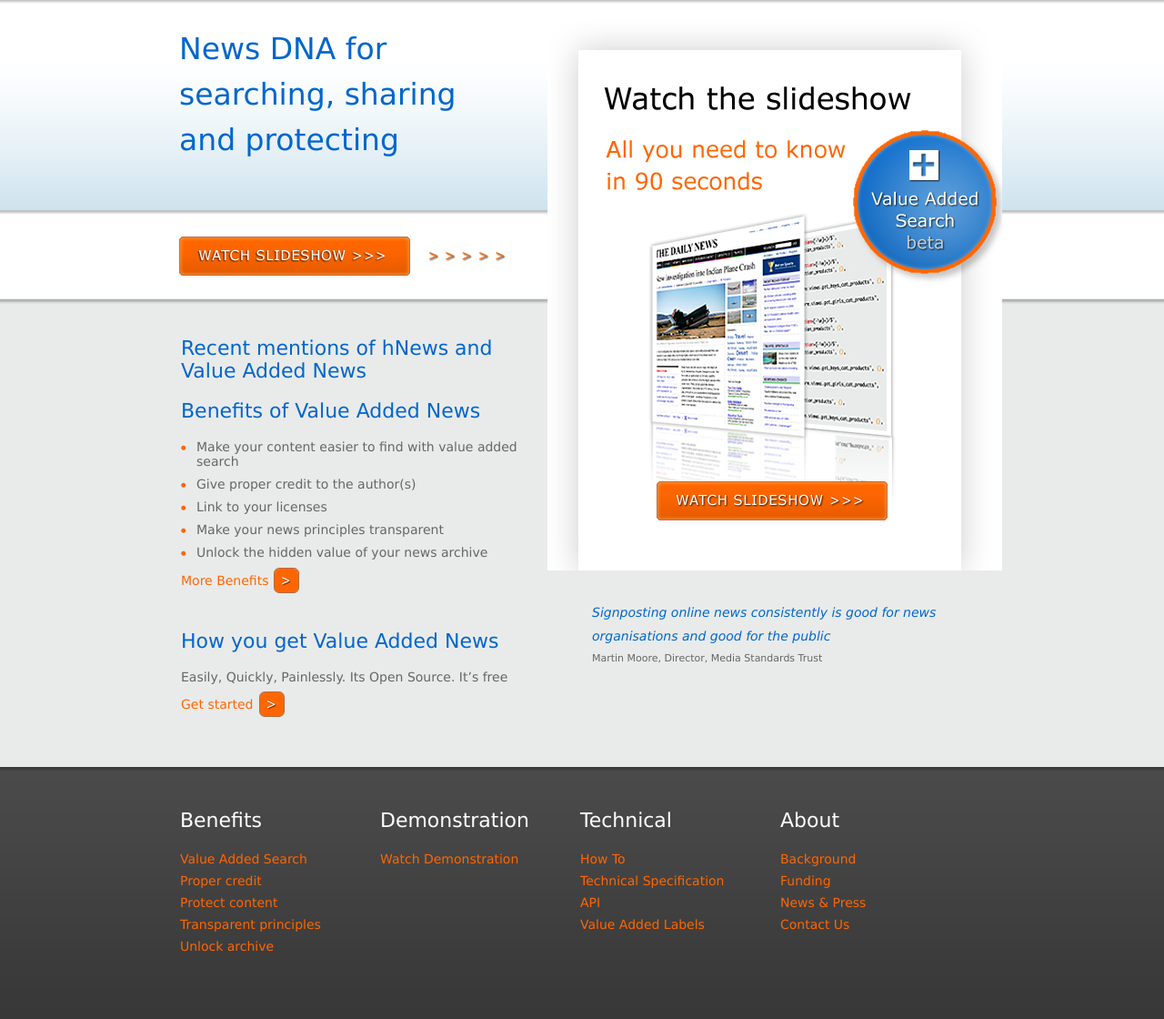
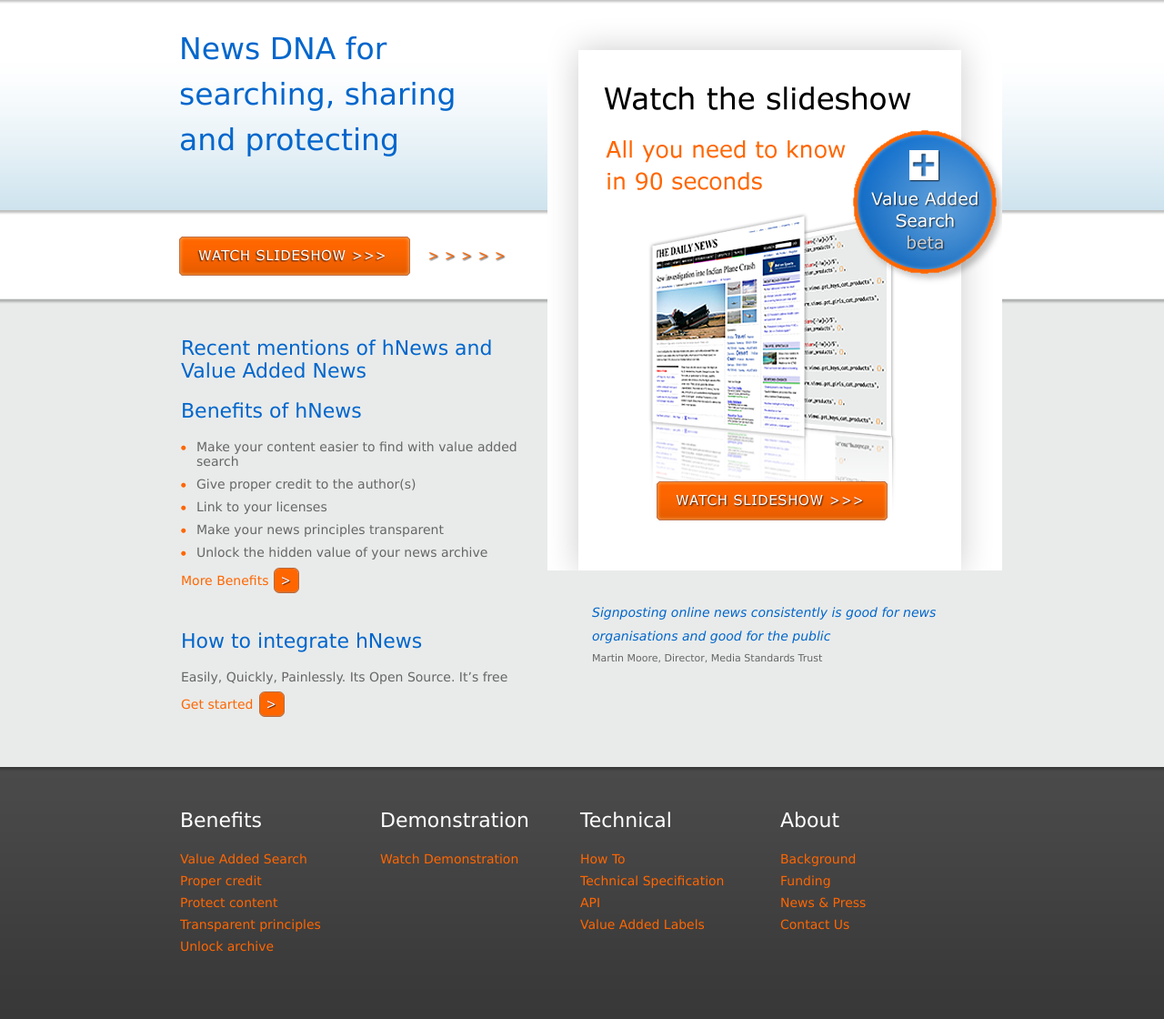
Before and after one commit to markng/valueaddednews, a Django app: template templates/index.html in a window 1280 px wide. Shown: the part 149-1269 px from the top of the page at 91% size. Run offline with Django 3.2, Linux system fonts and the light colour scheme; the template is opened without the code that fills it, so the values that code supplies are empty; some libraries are stand-ins or nearby versions.

Commit message:
changes for hnews/VAN, to emphasis hnews

```diff
--- a/templates/index.html
+++ b/templates/index.html
@@ -20,7 +20,7 @@
           <li><a href="{{ entry.link }}">{{ entry.title }}</a></li>
           {% endfor %}
         </ul>
-        <h2>Benefits of Value Added News</h2>
+        <h2>Benefits of hNews</h2>
         <ul class="list">
           <li>Make your content easier to find with value added search</li>
           <li>Give proper credit to the author(s)</li>
@@ -31,7 +31,7 @@
         <div class="btn-box">
           <a href="/benefits">More Benefits</a>
         </div>
-        <h2>How you get Value Added News</h2>
+        <h2>How to integrate hNews</h2>
         <p>Easily, Quickly, Painlessly. Its Open Source. It’s free</p>
         <div class="btn-box">
           <a href="/howto">Get started</a>
```
